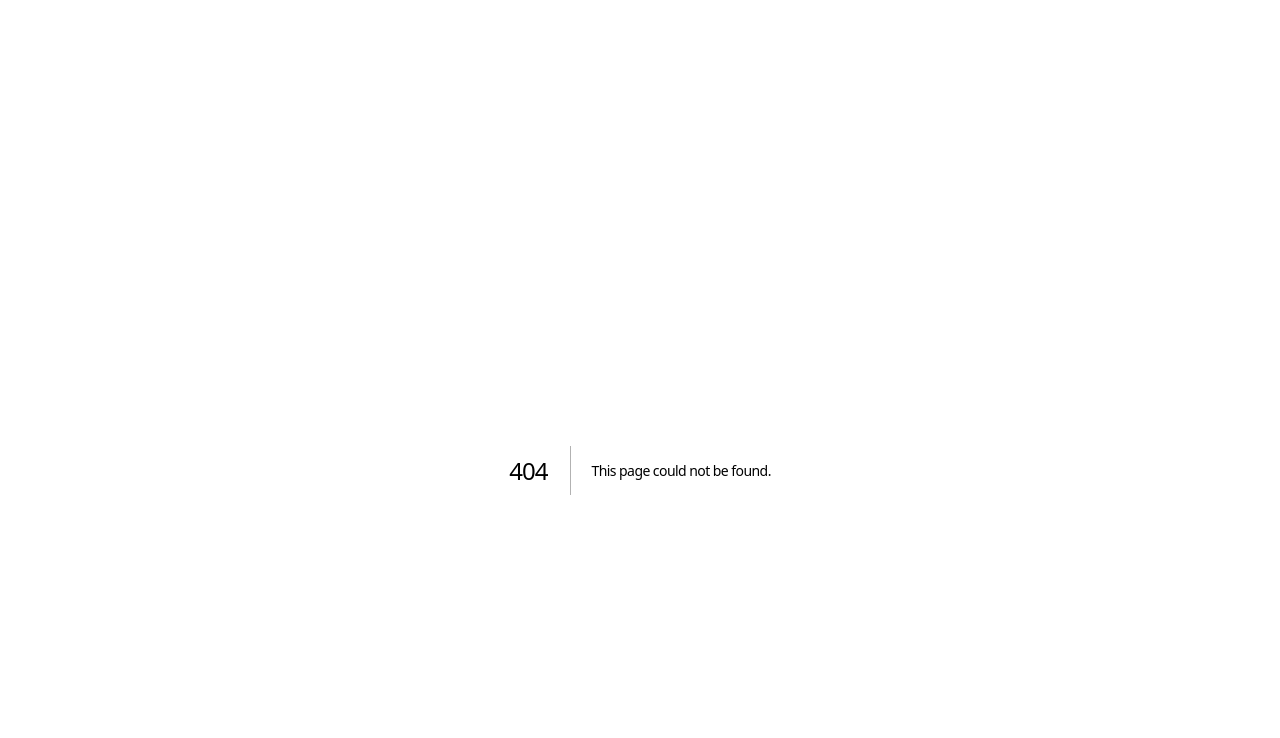
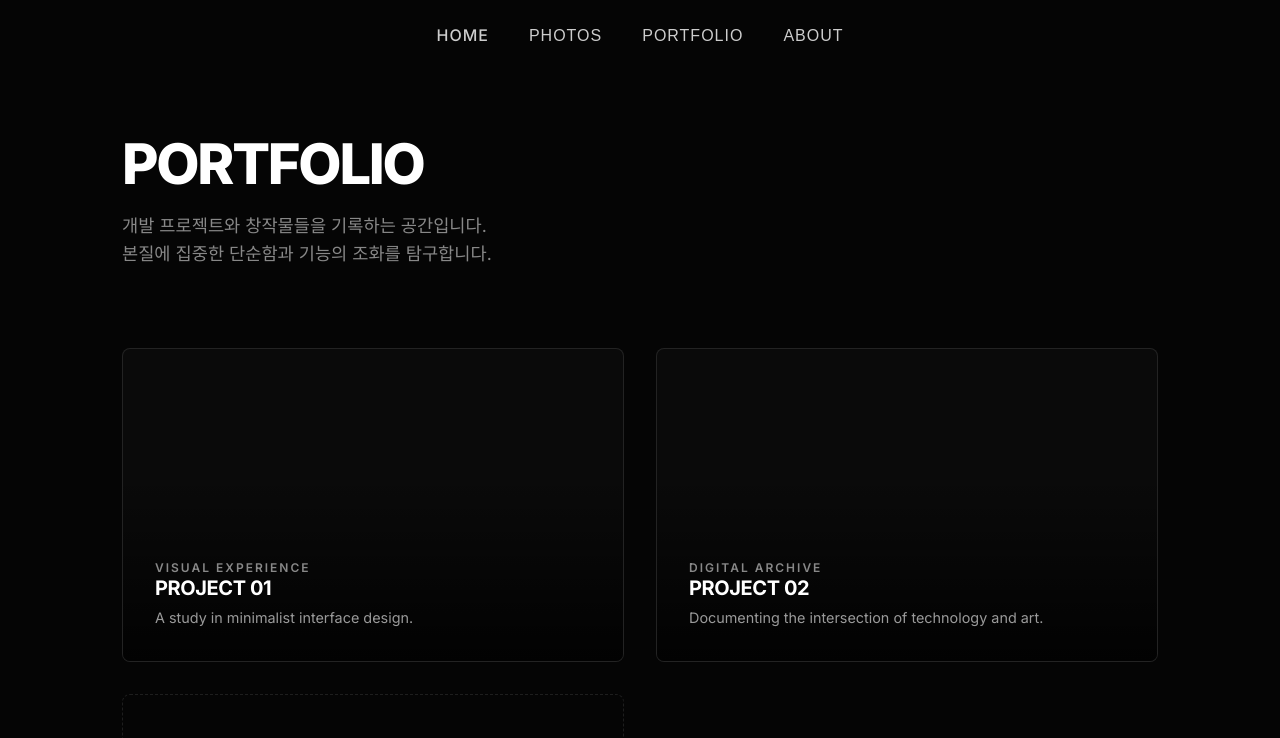
Before and after one commit to boda9864-commits/blog-sunhyeokjun, a Next.js app: page /portfolio in a window 1280 px wide. Before the commit this address had no page. Shown: the top 738 px of the page. Built offline with nearby package versions, Linux system fonts and the light colour scheme.

Commit message:
Feature: Add Portfolio section and navigation link

```diff
--- /dev/null
+++ b/src/app/portfolio/Portfolio.module.css
@@ -0,0 +1,89 @@
+.container {
+  padding-top: 4rem;
+  padding-bottom: 8rem;
+  animation: fadeIn 0.8s ease-out forwards;
+}
+
+.header {
+  margin-bottom: 5rem;
+}
+
+.title {
+  font-size: clamp(2rem, 5vw, 3.5rem);
+  font-weight: 800;
+  letter-spacing: -0.04em;
+  margin-bottom: 1rem;
+}
+
+.subtitle {
+  color: var(--foreground-muted);
+  font-size: 1.1rem;
+  max-width: 600px;
+  line-height: 1.6;
+}
+
+.grid {
+  display: grid;
+  grid-template-columns: repeat(auto-fill, minmax(350px, 1fr));
+  gap: 2rem;
+}
+
+.projectCard {
+  position: relative;
+  aspect-ratio: 16 / 10;
+  background: var(--card-bg);
+  border: 1px solid var(--glass-border);
+  border-radius: 8px;
+  overflow: hidden;
+  cursor: pointer;
+  transition: all 0.4s cubic-bezier(0.16, 1, 0.3, 1);
+}
+
+.projectCard:hover {
+  transform: translateY(-8px);
+  border-color: rgba(255, 255, 255, 0.3);
+  box-shadow: 0 20px 40px rgba(0, 0, 0, 0.4);
+}
+
+.cardContent {
+  position: absolute;
+  bottom: 0;
+  left: 0;
+  right: 0;
+  padding: 2rem;
+  background: linear-gradient(transparent, rgba(0, 0, 0, 0.8));
+  display: flex;
+  flex-direction: column;
+  justify-content: flex-end;
+  height: 60%;
+}
+
+.projectTitle {
+  font-size: 1.25rem;
+  font-weight: 700;
+  margin-bottom: 0.5rem;
+  letter-spacing: -0.02em;
+}
+
+.projectType {
+  font-size: 0.75rem;
+  font-weight: 600;
+  color: var(--foreground-muted);
+  text-transform: uppercase;
+  letter-spacing: 2px;
+}
+
+@media (max-width: 768px) {
+  .grid {
+    grid-template-columns: 1fr;
+  }
+
+  .header {
+    margin-bottom: 3rem;
+  }
+}
+
+@keyframes fadeIn {
+  from { opacity: 0; transform: translateY(20px); }
+  to { opacity: 1; transform: translateY(0); }
+}
--- /dev/null
+++ b/src/app/portfolio/page.tsx
@@ -0,0 +1,70 @@
+import styles from './Portfolio.module.css';
+
+interface Project {
+  id: number;
+  title: string;
+  type: string;
+  description: string;
+}
+
+const projects: Project[] = [
+  {
+    id: 1,
+    title: 'PROJECT 01',
+    type: 'Visual Experience',
+    description: 'A study in minimalist interface design.'
+  },
+  {
+    id: 2,
+    title: 'PROJECT 02',
+    type: 'Digital Archive',
+    description: 'Documenting the intersection of technology and art.'
+  },
+  // Add more as needed
+];
+
+export default function PortfolioPage() {
+  return (
+    <div className={`${styles.container} container`}>
+      <header className={styles.header}>
+        <h1 className={styles.title}>PORTFOLIO</h1>
+        <p className={styles.subtitle}>
+          개발 프로젝트와 창작물들을 기록하는 공간입니다.<br />
+          본질에 집중한 단순함과 기능의 조화를 탐구합니다.
+        </p>
+      </header>
+
+      <div className={styles.grid}>
+        {projects.map((project) => (
+          <div key={project.id} className={styles.projectCard}>
+            <div className={styles.cardContent}>
+              <p className={styles.projectType}>{project.type}</p>
+              <h3 className={styles.projectTitle}>{project.title}</h3>
+              <p style={{ fontSize: '0.9rem', color: 'rgba(255, 255, 255, 0.6)' }}>
+                {project.description}
+              </p>
+            </div>
+          </div>
+        ))}
+
+        {/* Placeholder for "Add more" */}
+        <div
+          className={styles.projectCard}
+          style={{
+            borderStyle: 'dashed',
+            background: 'transparent',
+            display: 'flex',
+            alignItems: 'center',
+            justifyContent: 'center',
+            color: 'var(--foreground-muted)'
+          }}
+        >
+          <div style={{ textAlign: 'center' }}>
+            <p style={{ fontSize: '1.5rem', marginBottom: '0.5rem' }}>+</p>
+            <p style={{ fontSize: '0.75rem', letterSpacing: '2px' }}>NEW PROJECT</p>
+          </div>
+        </div>
+      </div>
+    </div>
+  );
+}
--- a/src/components/Navbar.tsx
+++ b/src/components/Navbar.tsx
@@ -15,6 +15,9 @@ export default function Navbar() {
             <Link href="/photos" className={styles.link}>PHOTOS</Link>
           </li>
           <li>
+            <Link href="/portfolio" className={styles.link}>PORTFOLIO</Link>
+          </li>
+          <li>
             <Link href="/about" className={styles.link}>ABOUT</Link>
           </li>
         </ul>
```
